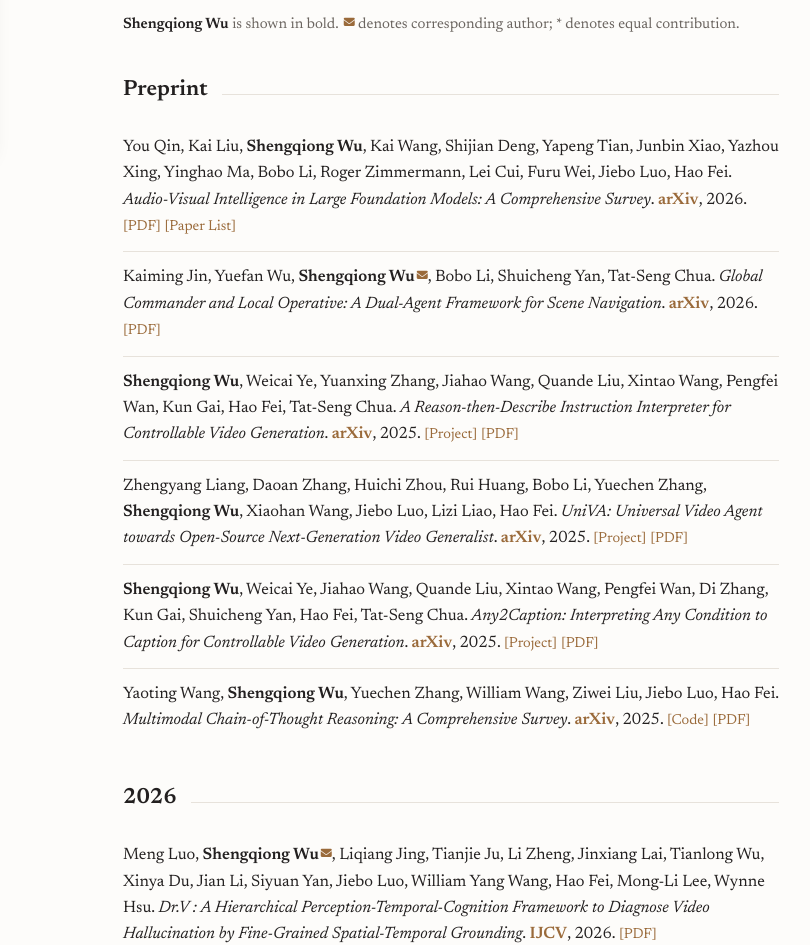
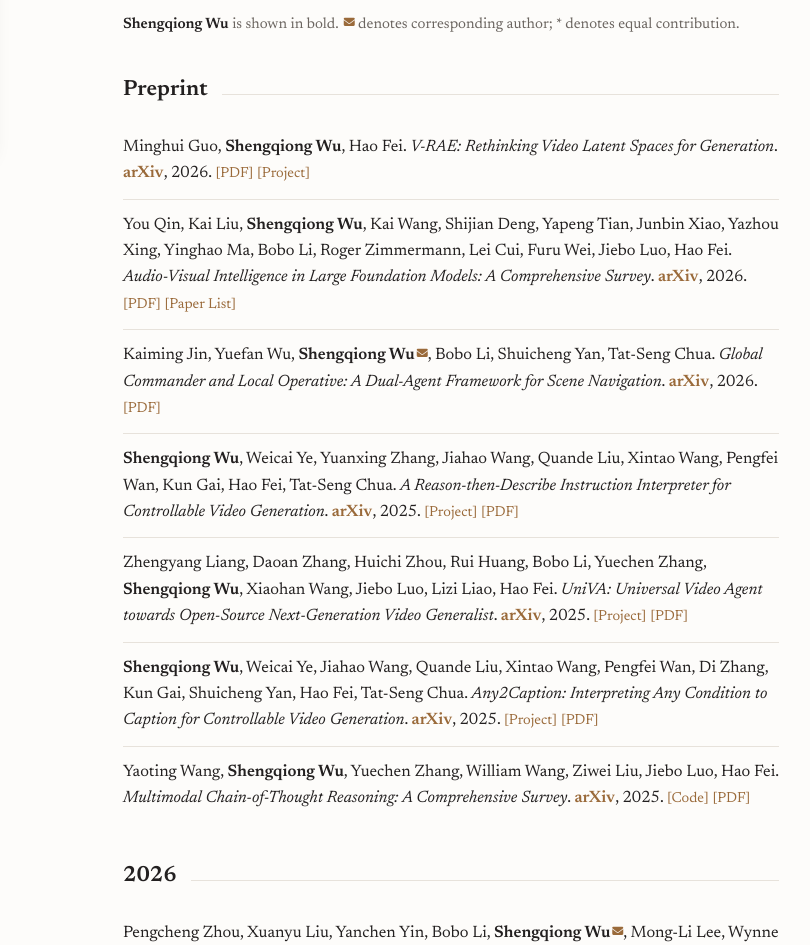
Before and after one commit to ChocoWu/ChocoWu.github.io, a plain HTML site: page publications.html in a window 1280 px wide. Shown: the part 130-1075 px from the top of the page, 346-1156 px from the left. Drawn offline with Linux system fonts and the light colour scheme; some packages are replaced by stand-ins of ours; a script that the page names is missing.

Commit message:
update publications

```diff
--- a/publications.html
+++ b/publications.html
@@ -60,6 +60,7 @@
 
         <div class="pub-year"><span class="y">Preprint</span><span class="rule"></span></div>
         <ul class="pub-list">
+          <li>Minghui Guo, <strong>Shengqiong Wu</strong>, Hao Fei. <span class="title">V-RAE: Rethinking Video Latent Spaces for Generation</span>. <span class="venue">arXiv</span>, 2026. <a href="https://arxiv.org/abs/2608.13556">[PDF]</a> <a href="https://v-rae.github.io/">[Project]</a></li>
           <li>You Qin, Kai Liu, <strong>Shengqiong Wu</strong>, Kai Wang, Shijian Deng, Yapeng Tian, Junbin Xiao, Yazhou Xing, Yinghao Ma, Bobo Li, Roger Zimmermann, Lei Cui, Furu Wei, Jiebo Luo, Hao Fei. <span class="title">Audio-Visual Intelligence in Large Foundation Models: A Comprehensive Survey</span>. <span class="venue">arXiv</span>, 2026. <a href="https://arxiv.org/pdf/2605.04045">[PDF]</a> <a href="https://github.com/JavisVerse/Awesome-AVI">[Paper List]</a></li>
           <li>Kaiming Jin, Yuefan Wu, <strong>Shengqiong Wu</strong><i class="fa-solid fa-envelope corr" title="Corresponding author"></i>, Bobo Li, Shuicheng Yan, Tat-Seng Chua. <span class="title">Global Commander and Local Operative: A Dual-Agent Framework for Scene Navigation</span>. <span class="venue">arXiv</span>, 2026. <a href="https://arxiv.org/pdf/2602.18941">[PDF]</a></li>
           <li><strong>Shengqiong Wu</strong>, Weicai Ye, Yuanxing Zhang, Jiahao Wang, Quande Liu, Xintao Wang, Pengfei Wan, Kun Gai, Hao Fei, Tat-Seng Chua. <span class="title">A Reason-then-Describe Instruction Interpreter for Controllable Video Generation</span>. <span class="venue">arXiv</span>, 2025. <a href="https://sqwu.top/ReaDe/">[Project]</a> <a href="https://arxiv.org/abs/2511.20563">[PDF]</a></li>
@@ -71,6 +72,7 @@
         <!-- 2026 -->
         <div class="pub-year"><span class="y">2026</span><span class="rule"></span></div>
         <ul class="pub-list">
+          <li>Pengcheng Zhou, Xuanyu Liu, Yanchen Yin, Bobo Li, <strong>Shengqiong Wu</strong><i class="fa-solid fa-envelope corr" title="Corresponding author"></i>, Mong-Li Lee, Wynne Hsu. <span class="title">HoloGeo: Mitigating Landmark Bias in Geo-localization via Evidence-Driven Reasoning</span>.<span class="venue">ACM MM</span>, 2026.<a href="https://arxiv.org/abs/2607.15255">[PDF]</a><a href="https://hologeo.github.io/">[Project]</a></li>
           <li>Meng Luo, <strong>Shengqiong Wu</strong><i class="fa-solid fa-envelope corr" title="Corresponding author"></i>, Liqiang Jing, Tianjie Ju, Li Zheng, Jinxiang Lai, Tianlong Wu, Xinya Du, Jian Li, Siyuan Yan, Jiebo Luo, William Yang Wang, Hao Fei, Mong-Li Lee, Wynne Hsu. <span class="title">Dr.V : A Hierarchical Perception-Temporal-Cognition Framework to Diagnose Video Hallucination by Fine-Grained Spatial-Temporal Grounding</span>. <span class="venue">IJCV</span>, 2026. <a href="https://link.springer.com/content/pdf/10.1007/s11263-026-02831-1.pdf">[PDF]</a></li>
           <li>Yanlin Li, Minghui Guo, Kaiwen Zhang, Shize Zhang, Yiran Zhao, Haodong Li, Congyue Zhou, Weijie Zheng, Yushen Yan, <strong>Shengqiong Wu</strong>, Wei Ji, Lei Cui, Furu Wei, Hao Fei, Mong-Li Lee, Wynne Hsu. <span class="title">UniM: A Unified Any-to-Any Interleaved Multimodal Benchmark</span>. <span class="venue">CVPR</span>, 2026. <a href="https://openaccess.thecvf.com/content/CVPR2026/papers/Li_UniM_A_Unified_Any-to-Any_Interleaved_Multimodal_Benchmark_CVPR_2026_paper.pdf">[PDF]</a></li>
           <li><strong>Shengqiong Wu</strong>, Lanhu Wu, Mingyang Bao, Wenhao Xu, Hanwang Zhang, Shuicheng Yan, Hao Fei, Tat-Seng Chua. <span class="title">Modeling Cross-vision Synergy for Unified Large Vision Model</span>. <span class="venue">CVPR</span>, 2026. <a href="https://openaccess.thecvf.com/content/CVPR2026/papers/Wu_Modeling_Cross-vision_Synergy_for_Unified_Large_Vision_Model_CVPR_2026_paper.pdf">[PDF]</a></li>
```
